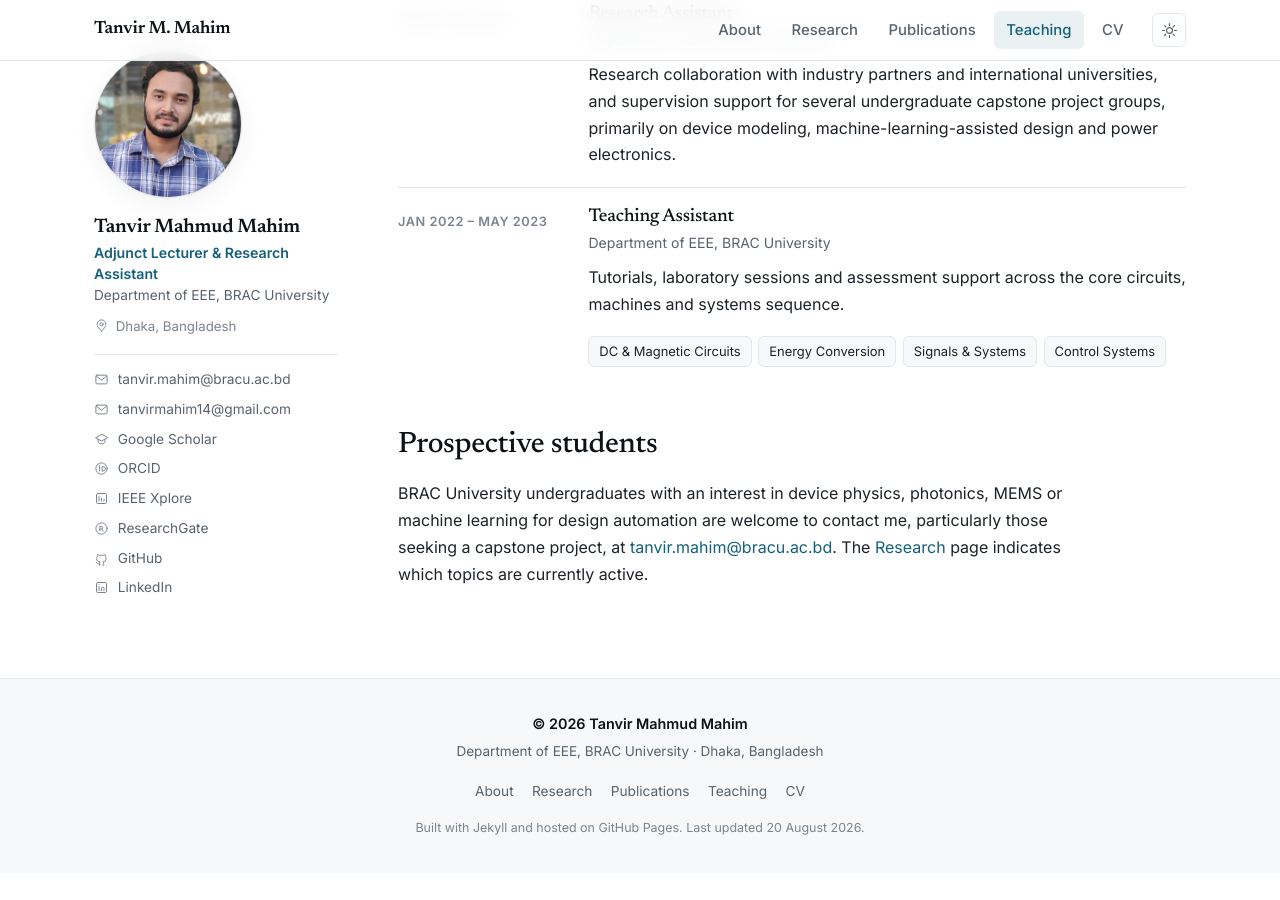
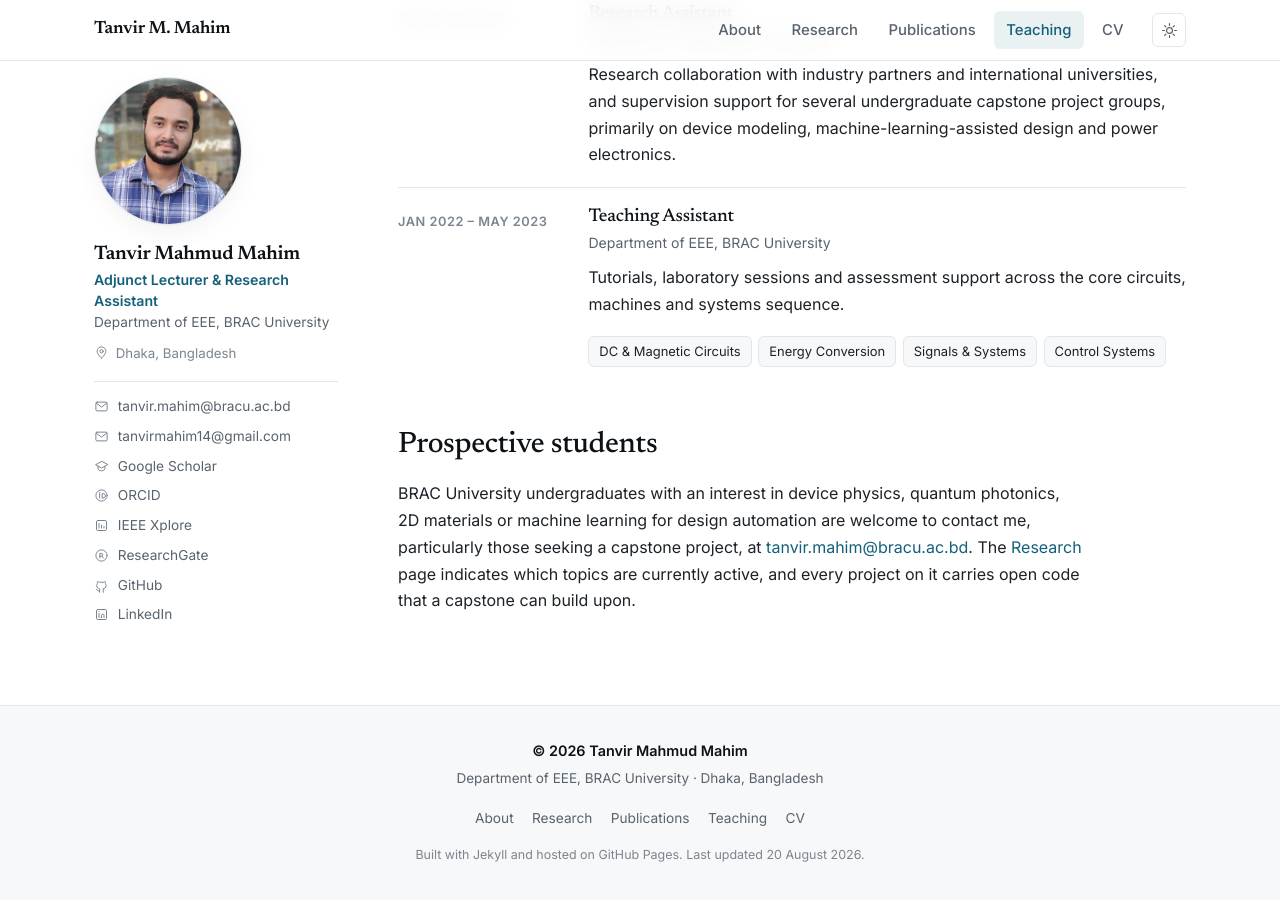
Before and after one commit to Tanvir-Mahmud-Mahim/Tanvir-Mahmud-Mahim.github.io, a Jekyll site: the page built from teaching.md, in a window 1280 px wide and 900 px high, scrolled down 631 px. Built offline with Jekyll 4.4.1, drawn with Linux system fonts in a browser that asks for light colours; before the commit the page ends 1504 px from its top, so only the background shows below that.

Commit message:
Update site

```diff
--- a/teaching.md
+++ b/teaching.md
@@ -50,4 +50,4 @@
 
 ## Prospective students
 
-BRAC University undergraduates with an interest in device physics, photonics, MEMS or machine learning for design automation are welcome to contact me, particularly those seeking a capstone project, at [tanvir.mahim@bracu.ac.bd](mailto:tanvir.mahim@bracu.ac.bd). The <a href="{{ '/research/' | relative_url }}">Research</a> page indicates which topics are currently active.
+BRAC University undergraduates with an interest in device physics, quantum photonics, 2D materials or machine learning for design automation are welcome to contact me, particularly those seeking a capstone project, at [tanvir.mahim@bracu.ac.bd](mailto:tanvir.mahim@bracu.ac.bd). The <a href="{{ '/research/' | relative_url }}">Research</a> page indicates which topics are currently active, and every project on it carries open code that a capstone can build upon.
```
Also changed, not shown: index.md (+4 -4 lines).
